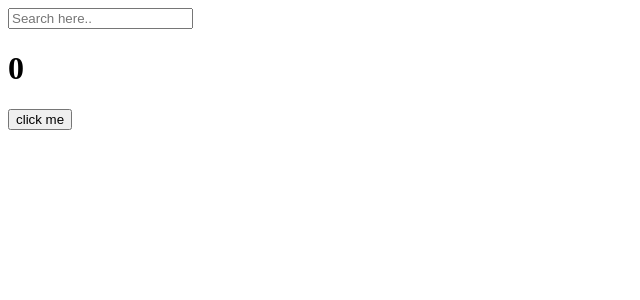
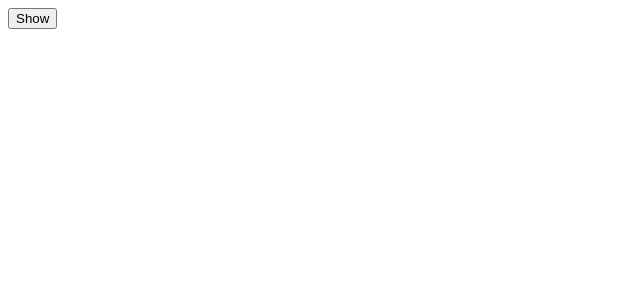
Before and after one commit to Spiritrapper/react_app, a React (Create React App) app: page / in a window 1280 px wide. Shown: the top 300 px of the page, without its empty margins (0-640 px from the left). Built offline with nearby package versions, Linux system fonts and the light colour scheme.

Commit message:
6.4 Cleanup
useEffect 생성,소멸로써 사용

```diff
--- a/src/App.js
+++ b/src/App.js
@@ -1,35 +1,48 @@
 import {useState, useEffect} from "react";
 
+function Hello(){
+
+  /*function byFn(){
+    console.log("bye :(")
+  }
+  function hiFn() {
+    console.log("create :)")
+    return byFn;
+  }
+  // [] 컴포넌트를 생성했다가 없앨때 사용 가능
+  useEffect(hiFn, []);
+  return <h1>Hello</h1>*/
+
+  useEffect(() => {
+    console.log("hi :)");
+    return () => console.log("bye :(");
+  },[]);
+  return <h1>Hello</h1>
+
+
+  /*useEffect(function(){
+    console.log("hi :)");;
+    return function(){
+      console.log("bye :(")
+    }
+  },[])
+  return <h1>Hello</h1>*/
+
+
+  /* useEffect(() => {
+    console("created :)")
+    return ()=> console.log("destroyed")
+  },[]) // [] 컴포넌트를 생성했다가 없앨때 사용 가능
+  return <h1>Hello</h1> */
+};
+
 function App() {
-  const [counter, setValue] = useState(0);
-  const [keyword, setKeyword] = useState("");
-  const onClick = () => setValue((prev) => prev +1);
-  const onChange = (event) => setKeyword(event.target.value);
-  // 한번만 실행되고 마는 코드
-  useEffect( () => {
-    console.log("i run only once") ;
-  }, []);
-  // 만약 검색을하면 오직 변화하는건 keyword만 되게 하는 컴포넌트
-  useEffect(() => {
-    if (keyword !== "" && keyword.length > 5) {
-      console.log("i run when 'keyword' changes.", keyword)
-    }
-
-  }, [keyword]);
-  useEffect(() => {
-      console.log("i run when 'counter' changes.")
-  }, [counter])
-  useEffect(() => {
-    console.log("i run when 'keyword & counter' changes.")
-}, [keyword, counter])
+  const [showing, setShowing] = useState(false);
+  const onClick = () => setShowing((prev) => !prev);
   return (
     <div>
-      <input
-      value = {keyword}
-      onChange={onChange}
-      type="text" placeholder="Search here.."/>
-      <h1 >{counter}</h1>
-      <button onClick={onClick}>click me</button>
+      {showing ? <Hello/>:null}
+      <button onClick={onClick}>{showing ? "Hide" : "Show"}</button>
     </div>
   );
 }
```
